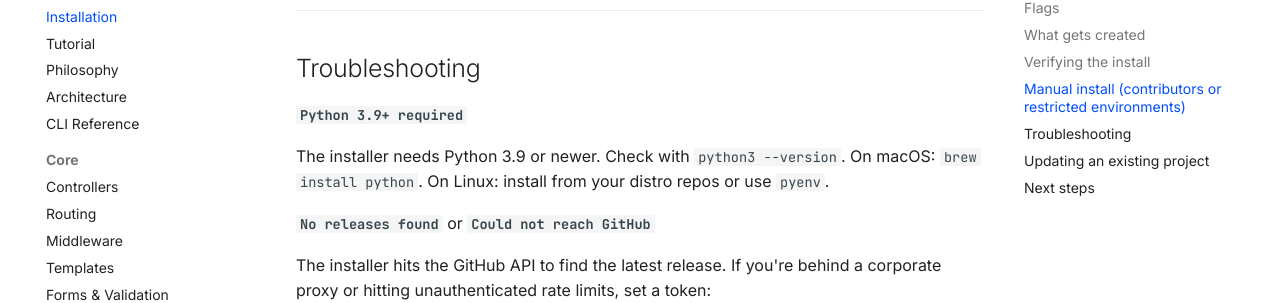
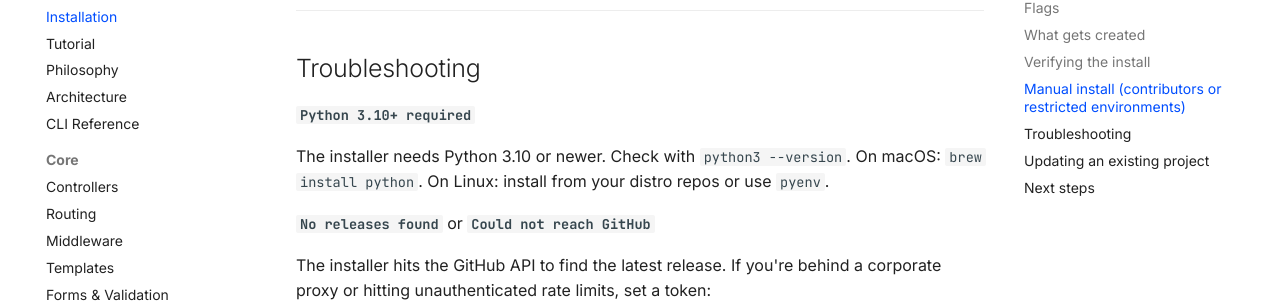
Before and after one commit to sembeimx/nori, an MkDocs documentation site: the page built from docs/installation.md, in a window 1280 px wide and 900 px high, scrolled down 3033 px. Shown: the part 154-457 px from the top of the window. Built offline with MkDocs 1.6.1 and Material for MkDocs 9.7.7, drawn with Linux system fonts in a browser that asks for light colours; comment, search, counter and statistics services are not loaded; the version menu is left out; some of the changed text lies outside the part shown.

Commit message:
fix: raise installer + docs Python floor to 3.10
v1.11.0 dropped Python 3.9 (EOL 2025-10-31) but the installer
(docs/install.py:32) and several docs kept saying 3.9+. A user on 3.9
would pass the installer's pre-check, then hit cryptic install/runtime
failures from 3.10-only syntax used in core code (PEP 604 union types,
match statements).

Fixed in five places:
  - docs/install.py    MIN_PYTHON = (3, 9)  → (3, 10)
  - README.md          badge 3.9+           → 3.10+
  - CONTRIBUTING.md    Python 3.9 or higher → 3.10
  - docs/installation.md  prereq + troubleshooting (2 spots)
  - docs/code_quality.md  ruff target-version, mypy python_version,
                          rule list (added S + C90 to match real config),
                          dropped past-tense pip-audit ignore note that
                          referred to v1.11.0 in the future tense.

requirements.nori.txt is unaffected — the framework already needs 3.10+;
this commit just stops lying to users about it.

```diff
--- a/docs/install.py
+++ b/docs/install.py
@@ -29,7 +29,7 @@ from urllib.request import Request, urlopen
 
 GITHUB_REPO = 'sembeimx/nori'
 GITHUB_API = 'https://api.github.com'
-MIN_PYTHON = (3, 9)
+MIN_PYTHON = (3, 10)
 MIN_NORI_VERSION = '1.10.0'
 
 
--- a/docs/installation.md
+++ b/docs/installation.md
@@ -7,7 +7,7 @@ This page covers how to create a new Nori project. If you want a hands-on walkth
 ## Prerequisites
 
 - **Operating system**: Linux or macOS. Windows users should use [WSL2](https://learn.microsoft.com/en-us/windows/wsl/install) — Nori runs cleanly inside it. Native Windows is not currently tested or supported (Gunicorn, the production server, doesn't run on Windows).
-- **Python 3.9+** — check with `python3 --version`
+- **Python 3.10+** — check with `python3 --version`
 - **git** — required for the installer's `git init` step
 - **(production only)** MySQL 8+ or PostgreSQL 14+ — SQLite is fine for development
 
@@ -130,9 +130,9 @@ This brings the framework's dev artifacts (`CHANGELOG.md`, `docs/`, `mkdocs.yml`
 
 ## Troubleshooting
 
-**`Python 3.9+ required`**
+**`Python 3.10+ required`**
 
-The installer needs Python 3.9 or newer. Check with `python3 --version`. On macOS: `brew install python`. On Linux: install from your distro repos or use `pyenv`.
+The installer needs Python 3.10 or newer. Check with `python3 --version`. On macOS: `brew install python`. On Linux: install from your distro repos or use `pyenv`.
 
 **`No releases found`** or **`Could not reach GitHub`**
 
```
Also changed, not shown: CONTRIBUTING.md (+1 -1 lines), README.md (+1 -1 lines), docs/code_quality.md (+6 -6 lines).
